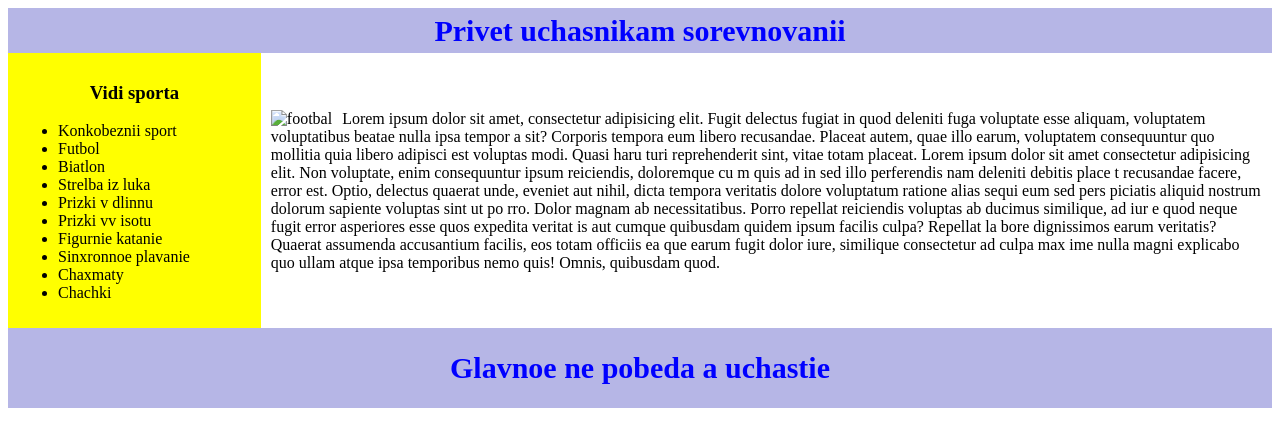
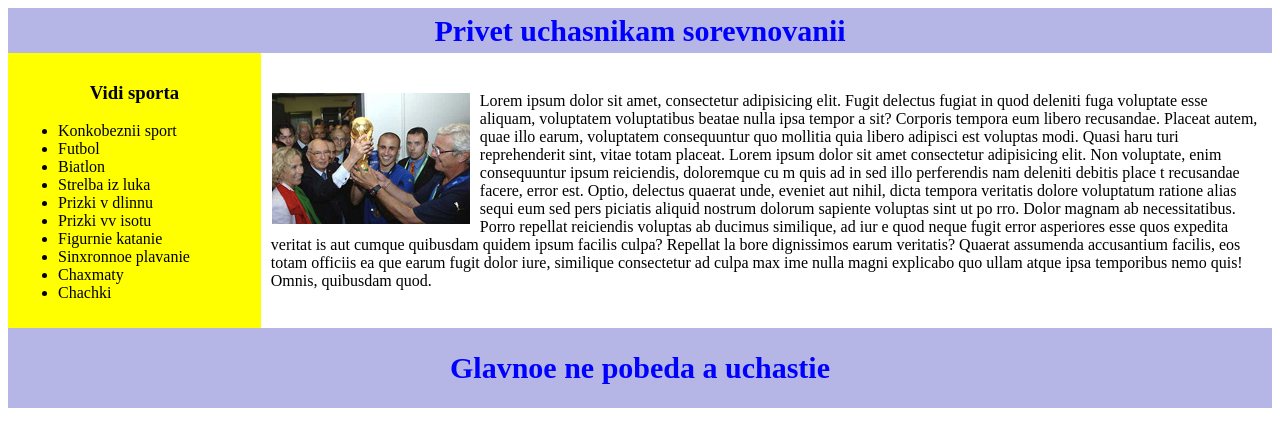
Before and after one commit to IvanYurkevich/Lesson-5, a plain HTML site: page index2.html in a window 1280 px wide. Drawn offline with Linux system fonts and the light colour scheme.

Commit message:
Update index2.html

```diff
--- a/index2.html
+++ b/index2.html
@@ -34,7 +34,7 @@
               <li>Chachki</li>
             </ul></td>
              <td style="padding: 10px">
-               <img style="float: left; margin-right: 10px;" src="img/Lesson5itacademy/football.jpg" alt="footbal" class="img" >
+               <img style="float: left; margin-right: 10px;" src="football.jpg" alt="footbal" class="img" >
               Lorem ipsum dolor sit amet, consectetur adipisicing elit.
               Fugit delectus fugiat in quod deleniti fuga voluptate esse
                aliquam, voluptatem voluptatibus beatae nulla ipsa tempor
```
